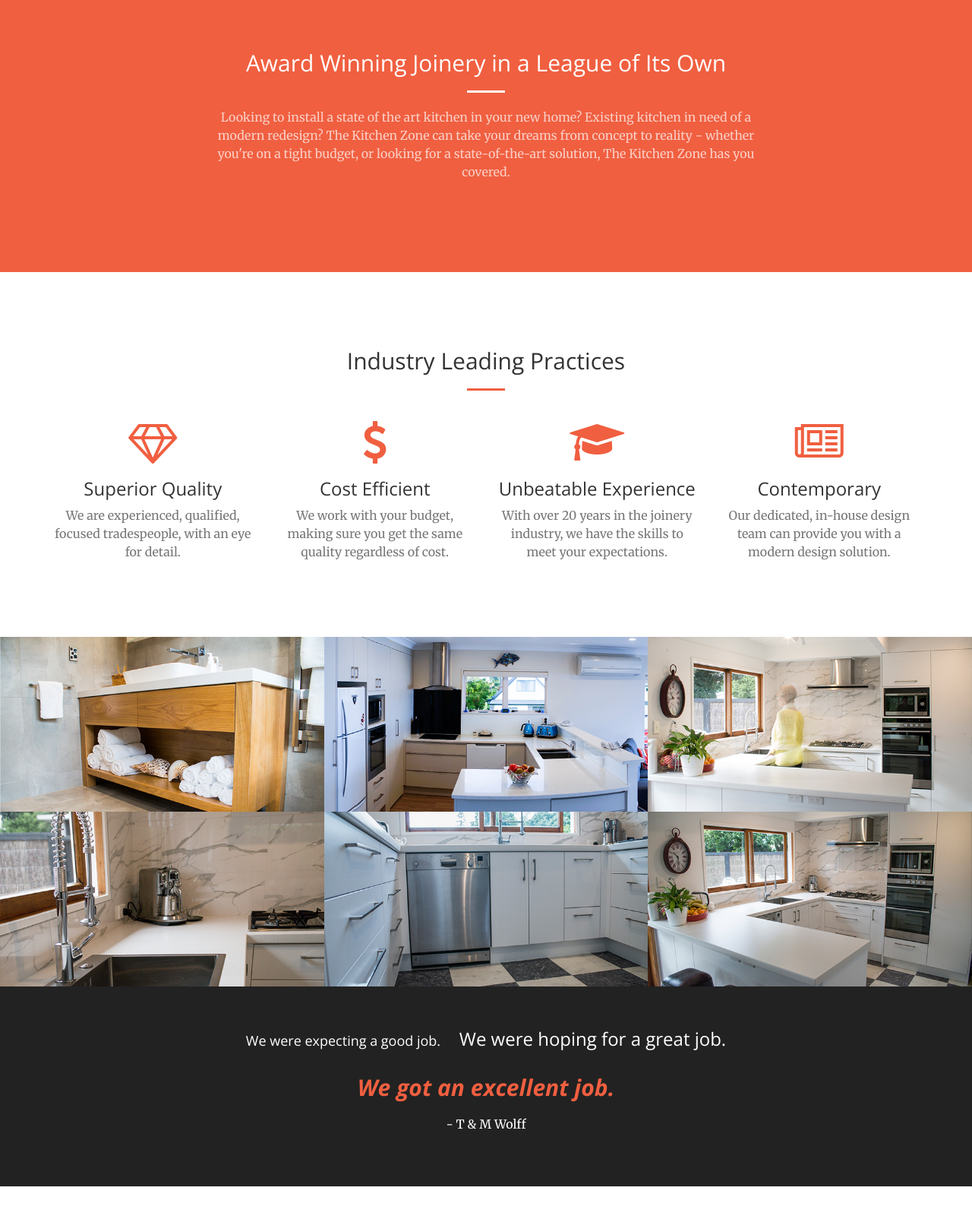
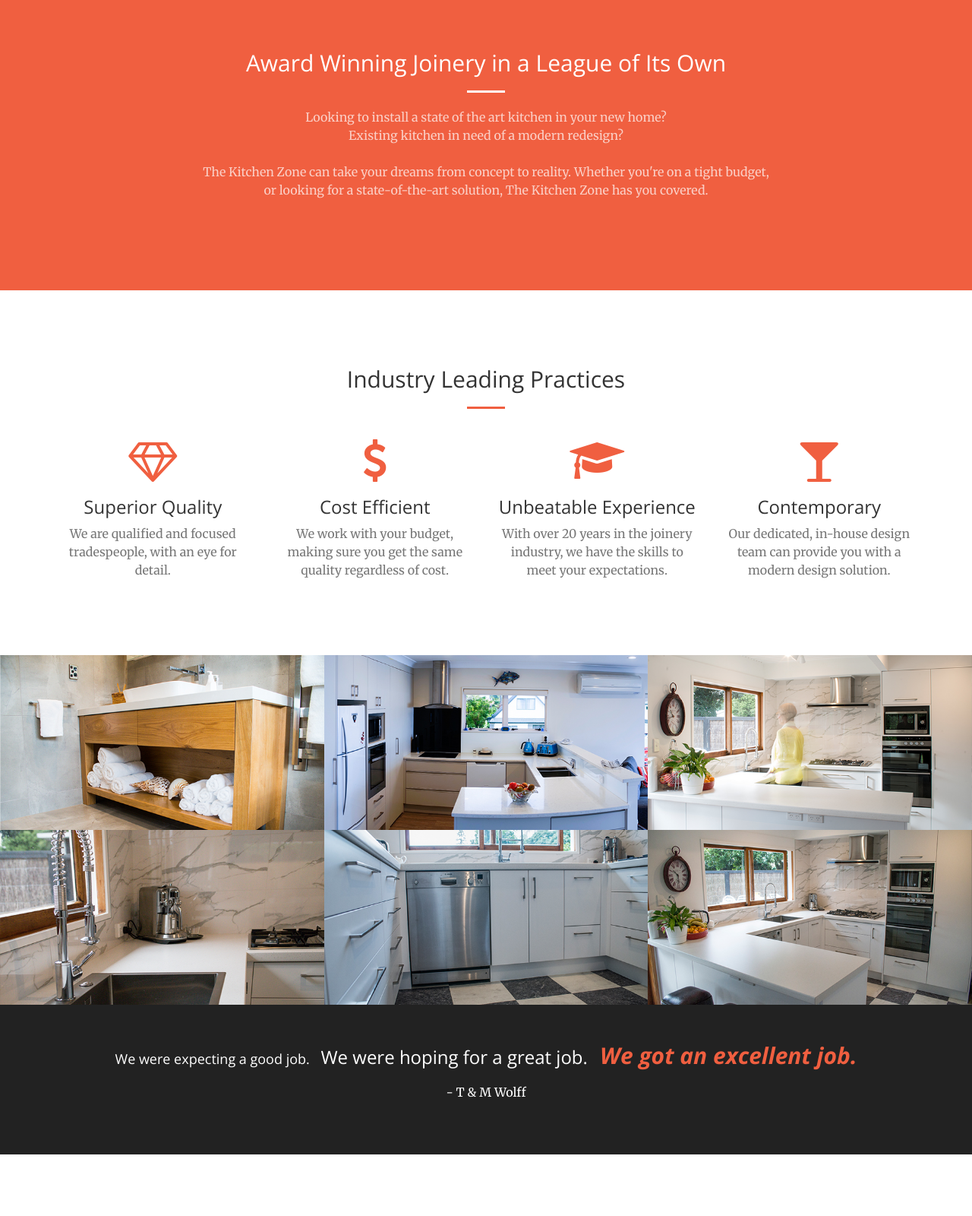
Before and after one commit to TimPaisley/kitchenzone, a website: page index.html in a window 1280 px wide. Shown: the part 834-2434 px from the top of the page at 76% size. Drawn offline with nearby package versions, Linux system fonts and the light colour scheme.

Commit message:
Made some small tweaks and adjustments to the changes I made today

```diff
--- a/index.html
+++ b/index.html
@@ -100,7 +100,9 @@
                 <div class="col-lg-8 col-lg-offset-2 text-center">
                     <h2 class="section-heading">Award Winning Joinery in a League of Its Own</h2>
                     <hr class="light">
-                    <p class="text-faded">Looking to install a state of the art kitchen in your new home? Existing kitchen in need of a modern redesign? The Kitchen Zone can take your dreams from concept to reality - whether you're on a tight budget, or looking for a state-of-the-art solution, The Kitchen Zone has you covered.</p>
+                    <p class="text-faded">Looking to install a state of the art kitchen in your new home?<br />
+                    Existing kitchen in need of a modern redesign?<br /><br />
+                    The Kitchen Zone can take your dreams from concept to reality. Whether you're on a tight budget, or looking for a state-of-the-art solution, The Kitchen Zone has you covered.</p>
                 </div>
             </div>
         </div>
@@ -121,7 +123,7 @@
                     <div class="service-box">
                         <i class="fa fa-4x fa-diamond text-primary sr-icons"></i>
                         <h3>Superior Quality</h3>
-                        <p class="text-muted">We are experienced, qualified, focused tradespeople, with an eye for detail.</p>
+                        <p class="text-muted">We are qualified and focused tradespeople, with an eye for detail.</p>
                     </div>
                 </div>
                 <div class="col-lg-3 col-md-6 text-center">
@@ -140,7 +142,7 @@
                 </div>
                 <div class="col-lg-3 col-md-6 text-center">
                     <div class="service-box">
-                        <i class="fa fa-4x fa-newspaper-o text-primary sr-icons"></i>
+                        <i class="fa fa-4x fa-glass text-primary sr-icons"></i>
                         <h3>Contemporary</h3>
                         <p class="text-muted">Our dedicated, in-house design team can provide you with a modern design solution.</p>
                     </div>
@@ -250,15 +252,13 @@
         <div class="container text-center">
             <div class="call-to-action">
                 <h2>
-                    <span style="font-size: 0.6em; padding-right: 20px;">
+                    <span style="font-size: 0.6em; padding-right: 10px;">
                         We were expecting a good job.
                     </span>
 
-                    <span style="font-size: 0.8em;">
+                    <span style="font-size: 0.8em; padding-right: 10px;">
                         We were hoping for a great job.
                     </span>
-
-                    <br /><br />
 
                     <span style="color: #F05F40;"> <b><i>We got an excellent job.</i></b> </span>
                 </h2>
```
